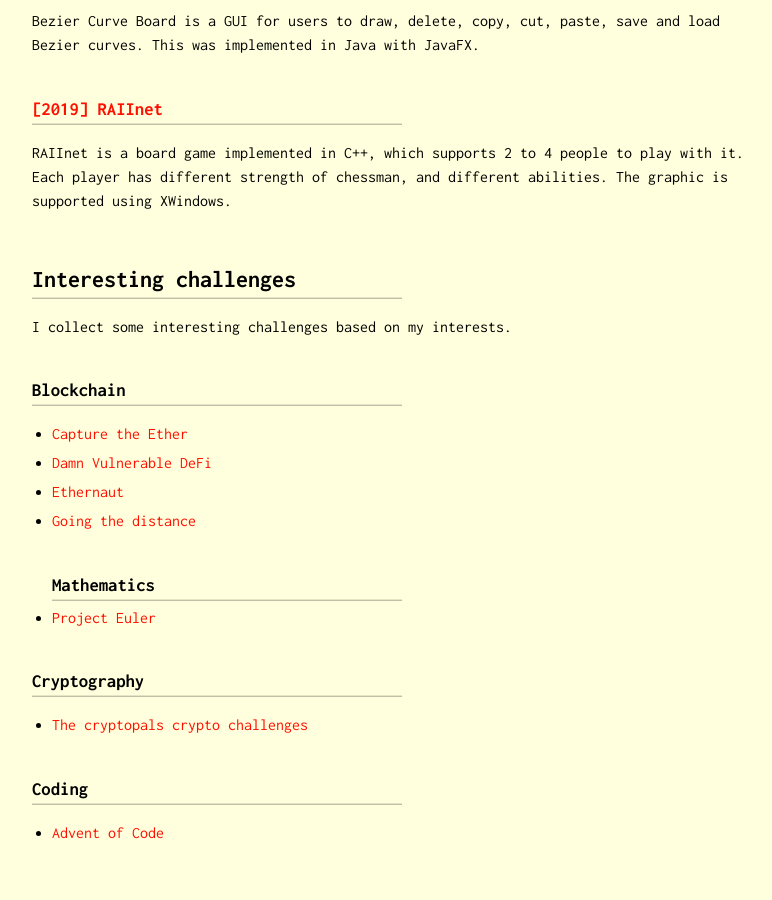
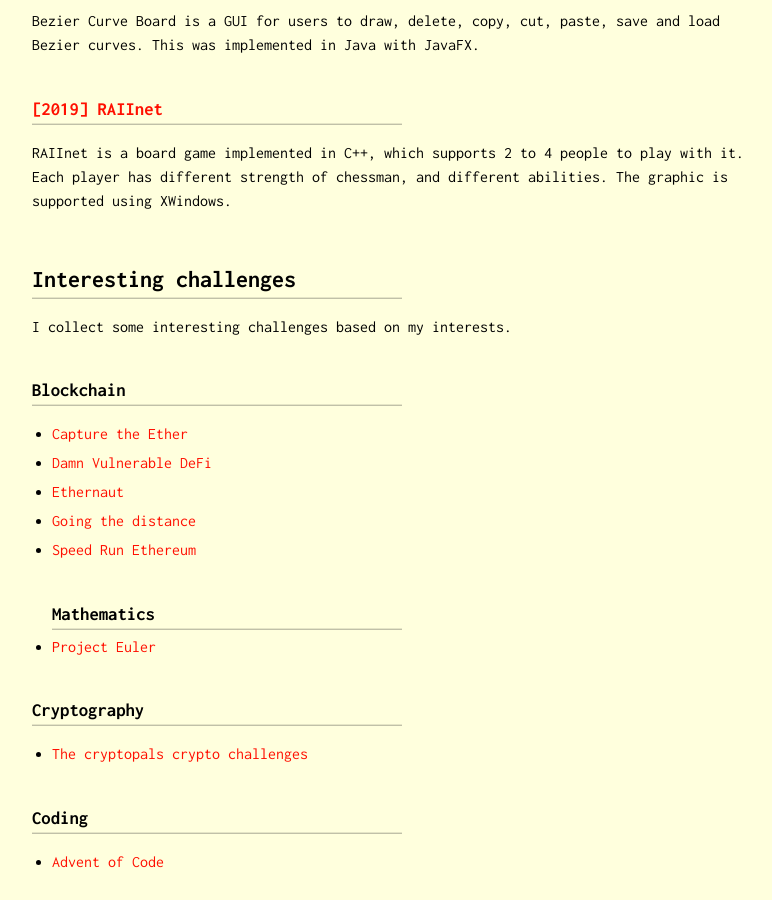
Before and after one commit to zbh888/zbh888.github.io, a Jekyll site: the page built from project.md, in a window 1280 px wide and 900 px high, scrolled down 1674 px. Shown: the whole window, without its empty margins (238-1010 px from the left). Built offline with Jekyll 4.4.1, drawn with Linux system fonts in a browser that asks for light colours; before the commit the page ends 2545 px from its top, so only the background shows below that.

Commit message:
Update project.md

```diff
--- a/project.md
+++ b/project.md
@@ -48,6 +48,7 @@ I collect some interesting challenges based on my interests.
 * [Damn Vulnerable DeFi](https://www.damnvulnerabledefi.xyz)
 * [Ethernaut](https://ethernaut.openzeppelin.com)
 * [Going the distance](https://jeiwan.net)
+* [Speed Run Ethereum](https://speedrunethereum.com)
 ### Mathematics
 * [Project Euler](https://projecteuler.net)
 
```
